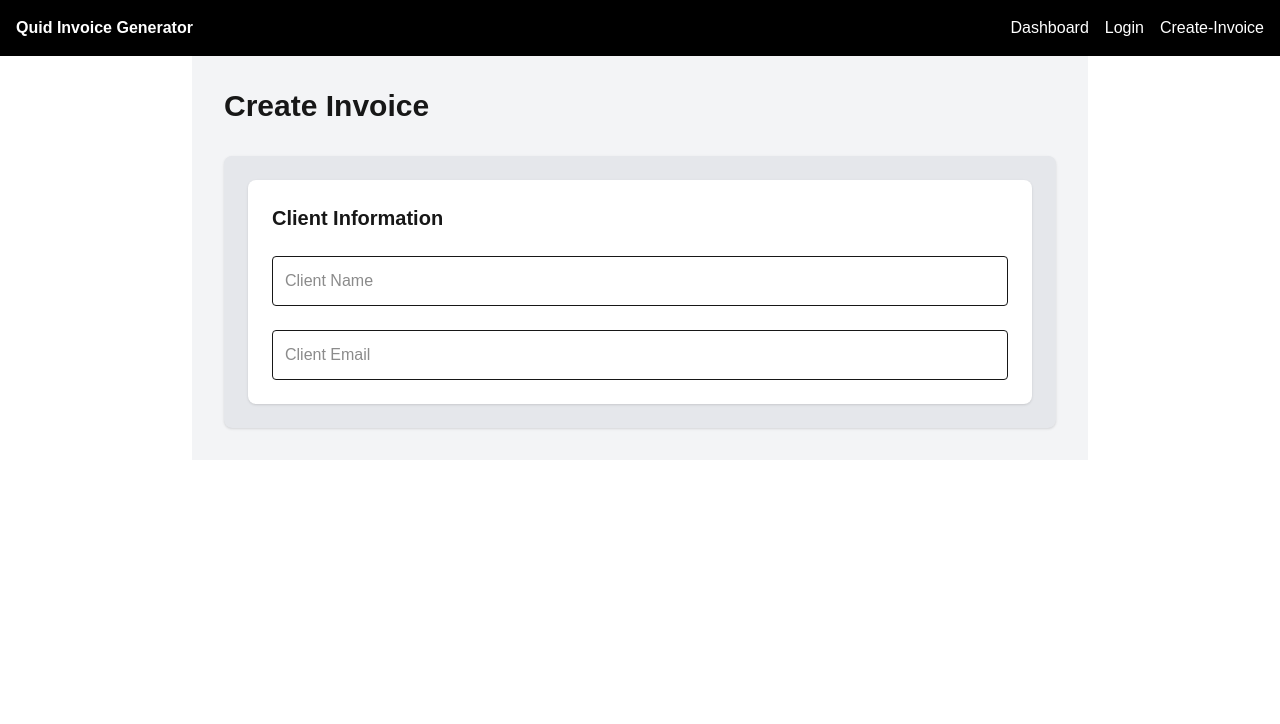
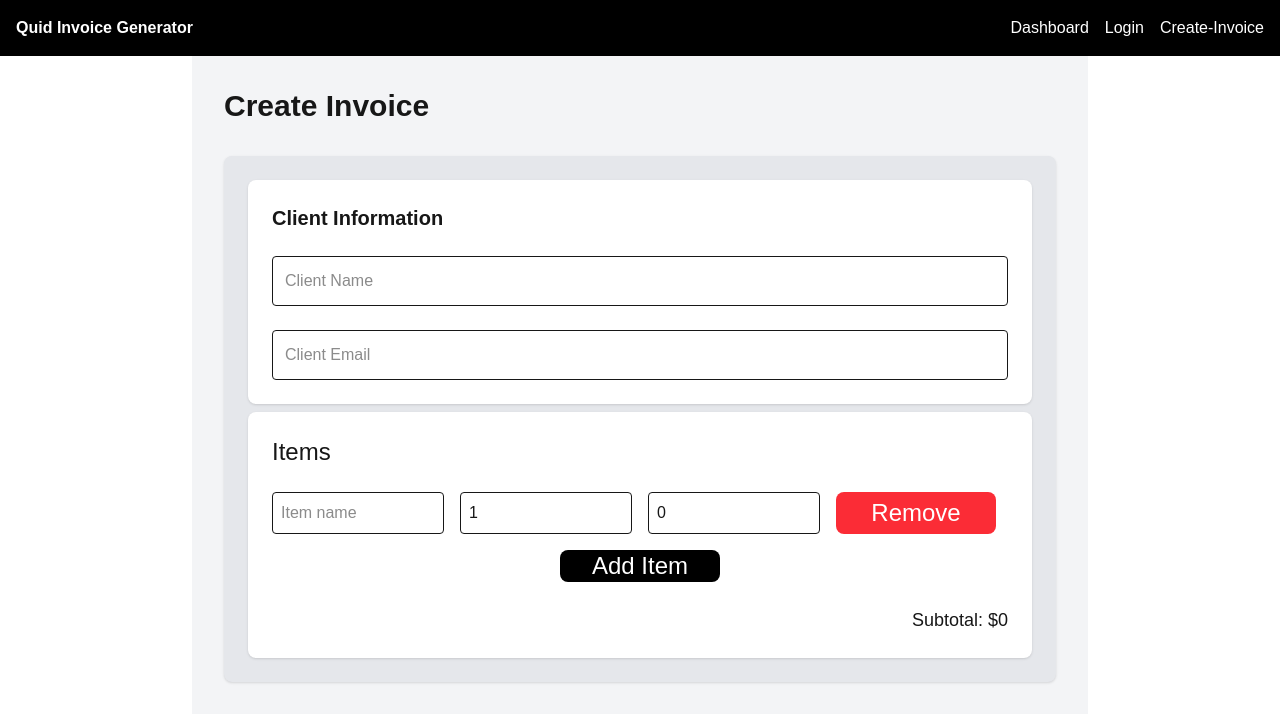
Before and after one commit to devansh-jagtap/quid, a Next.js app: page /create-invoice in a window 1280 px wide. Shown: the top 724 px of the page. Built offline with nearby package versions, Linux system fonts and the light colour scheme.

Commit message:
invoice_create with the function for the update , add , remove the items and show it on the creen

```diff
--- a/app/create-invoice/page.tsx
+++ b/app/create-invoice/page.tsx
@@ -1,6 +1,46 @@
-"use client"
+"use client";
+
+import { useState } from "react";
+
+type InvoiceItem = {
+  name: string;
+  quantity: number;
+  price: number;
+};
 
 export default function CreateInvoicePage() {
+  const [items, setItems] = useState<InvoiceItem[]>([
+    {
+      name: "",
+      quantity: 1,
+      price: 0,
+    },
+  ]);
+
+  const addItem = () => {
+    setItems([...items, { name: "", quantity: 1, price: 0 }]);
+  };
+
+  const removeItem = (index: number) => {
+    const updated = items.filter((_, i) => i !== index);
+
+    setItems(updated);
+  };
+
+  const updateItem = <K extends keyof InvoiceItem>(
+    index: number,
+    field: K,
+    value: InvoiceItem[K],
+  ) => {
+    const update = [...items];
+    update[index][field] = value;
+    setItems(update);
+  };
+
+  const subtotal = items.reduce((acc, item) => {
+    return acc + item.quantity * item.price;
+  }, 0);
+
   return (
     <div className="max-w-4xl mx-auto p-8 bg-gray-100">
       <h1 className="text-3xl font-bold mb-8">Create Invoice</h1>
@@ -19,6 +59,57 @@ export default function CreateInvoicePage() {
             className="w-full border p-3 rounded"
           />
         </div>
+        <div className="bg-white shadow rounded-lg p-6 mt-2 space-y-6">
+          <h2 className="text-2xl">Items</h2>
+          {items.map((item, index) => (
+            <div key={index} className="grid grid-cols-4 gap-4 mb-4">
+              <input
+                value={item.name}
+                onChange={(e) => updateItem(index, "name", e.target.value)}
+                placeholder="Item name"
+                className="border p-2 rounded"
+              />
+
+              <input
+                type="number"
+                value={item.quantity}
+                onChange={(e) =>
+                  updateItem(index, "quantity", Number(e.target.value))
+                }
+                placeholder="Qty"
+                className="border p-2 rounded"
+              />
+
+              <input
+                type="number"
+                value={item.price}
+                onChange={(e) =>
+                  updateItem(index, "price", Number(e.target.value))
+                }
+                placeholder="Price"
+                className="border p-2 rounded"
+              />
+              <button
+                onClick={() => removeItem(index)}
+                className="bg-red-500 text-white w-40 rounded-lg text-2xl"
+              >
+                Remove
+              </button>
+            </div>
+          ))}
+          <div className="flex justify-center items-center gap-5 w-full">
+            <button
+              onClick={addItem}
+              className="bg-black text-white w-40 rounded-lg text-2xl"
+            >
+              Add Item
+            </button>
+          </div>
+
+          <div className="mt-6 text-right">
+            <p className="text-lg">Subtotal: ${subtotal}</p>
+          </div>
+        </div>
       </div>
     </div>
   );
```
